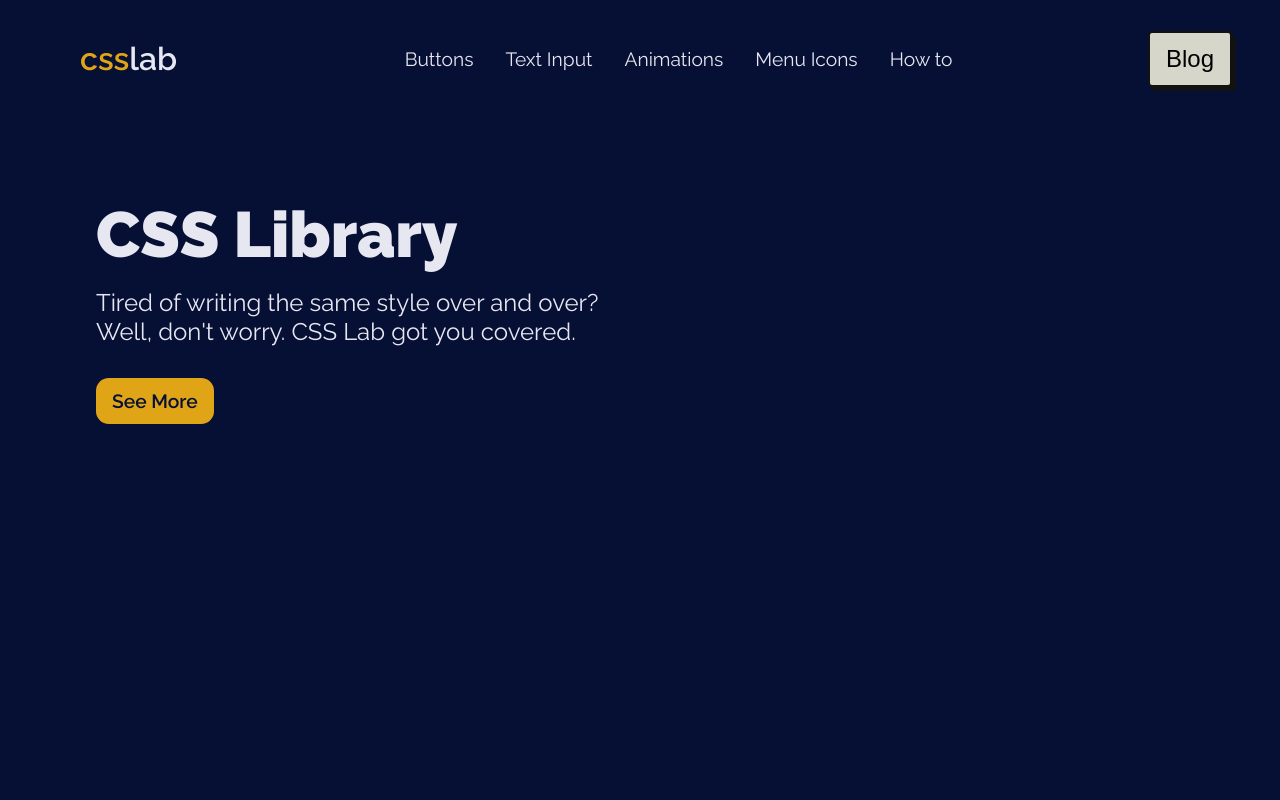
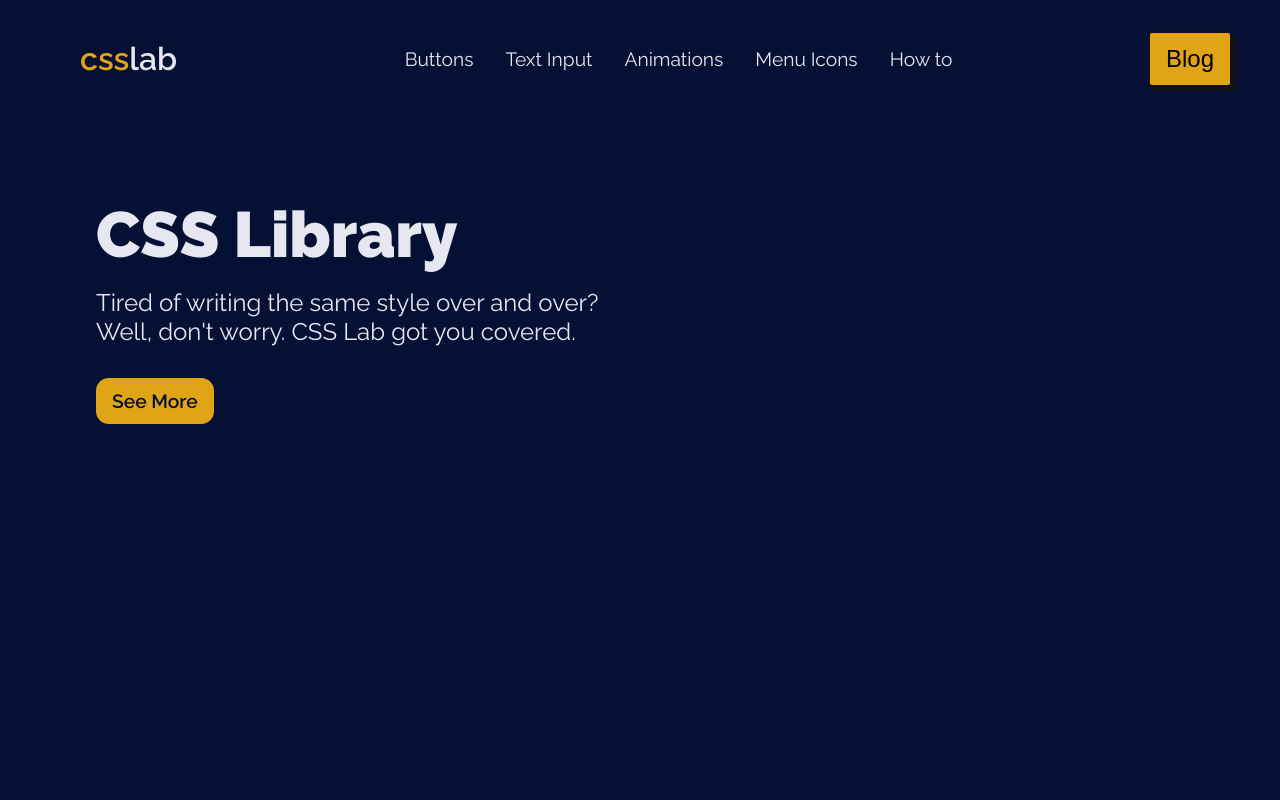
Before and after one commit to yusef-codes10/css-lab-vue, a Vue app: page / in a window 1280 px wide. Shown: the top 800 px of the page. Built offline with nearby package versions, Linux system fonts and the light colour scheme; a web font is replaced by a local one.

Commit message:
adding a transition

```diff
--- a/src/components/AppNav.vue
+++ b/src/components/AppNav.vue
@@ -65,9 +65,10 @@ button:hover {
 } */
 
 button {
+  background-color: var(--secondary-color);
   font-family: 'Jersey 10', sans-serif;
   font-size: 1.5rem;
-  background-color: #d7d6cb;
+  /* background-color: #d7d6cb; */
   padding: 0.75rem 1rem;
   border-radius: 0.25rem;
   border: solid 0.125rem #121212;
@@ -75,6 +76,10 @@ button {
   box-shadow: 0.25rem 0.25rem #121212;
 
   cursor: pointer;
+
+  transition:
+    translate 200ms,
+    box-shadow 200ms;
 }
 
 button:active {
```
